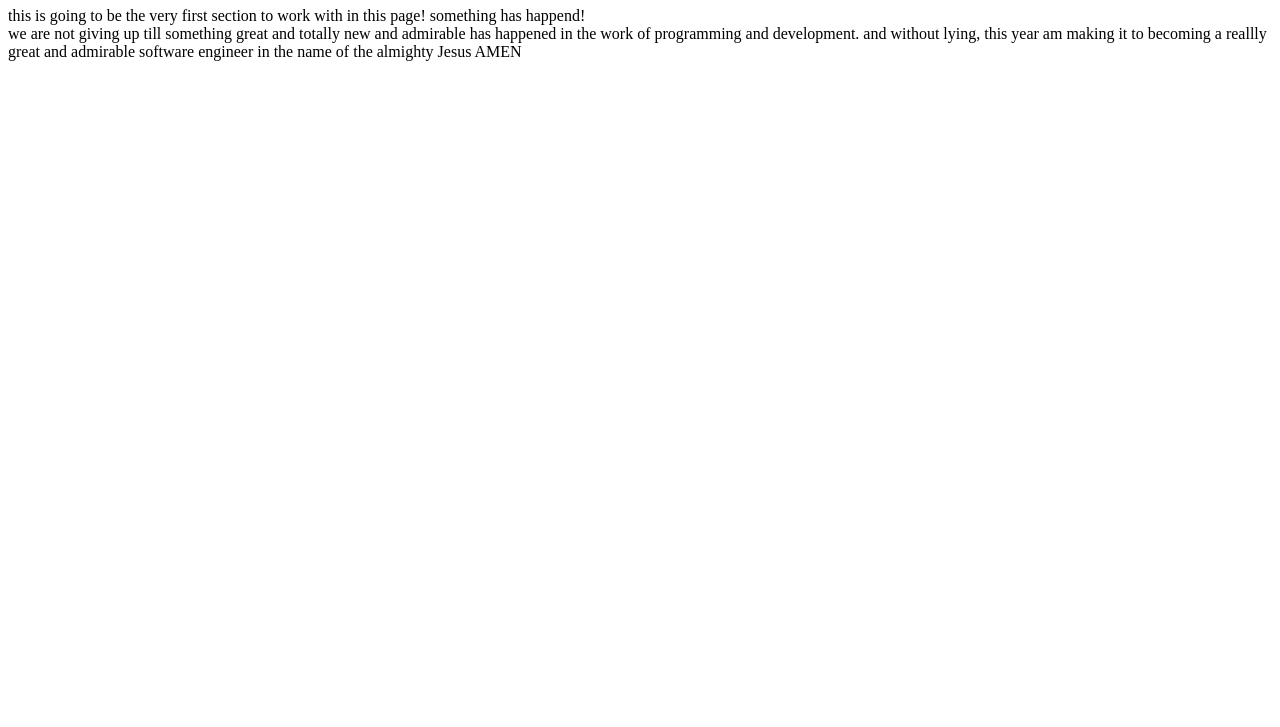
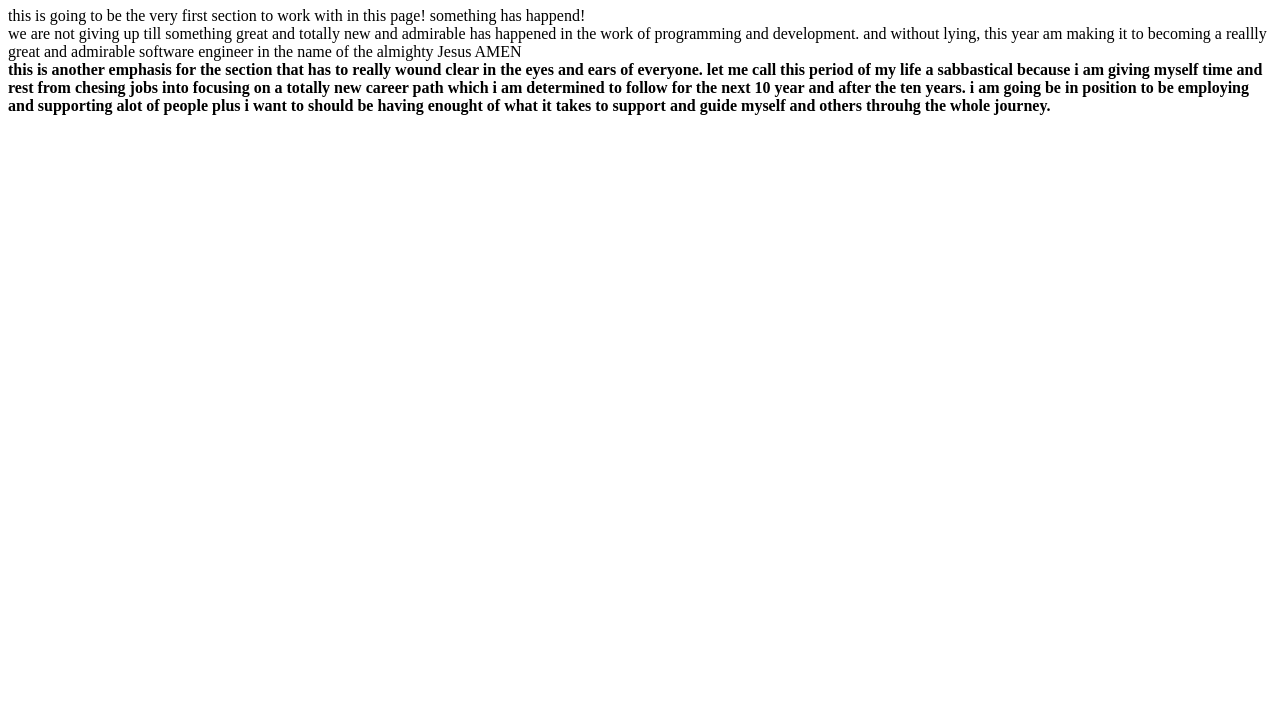
Before and after one commit to bridgecrew-perf6/deployment-278, a plain HTML site: page index.html in a window 1280 px wide. Shown: the part 73-800 px from the top of the page. Drawn offline with Linux system fonts and the light colour scheme.

Commit message:
sabbastical

```diff
--- a/index.html
+++ b/index.html
@@ -15,5 +15,17 @@
       lying, this year am making it to becoming a reallly great and admirable
       software engineer in the name of the almighty Jesus AMEN
     </section>
+    <section>
+      <strong>
+        this is another emphasis for the section that has to really wound clear
+        in the eyes and ears of everyone. let me call this period of my life a
+        sabbastical because i am giving myself time and rest from chesing jobs
+        into focusing on a totally new career path which i am determined to
+        follow for the next 10 year and after the ten years. i am going be in
+        position to be employing and supporting alot of people plus i want to
+        should be having enought of what it takes to support and guide myself
+        and others throuhg the whole journey.
+      </strong>
+    </section>
   </body>
 </html>
```
